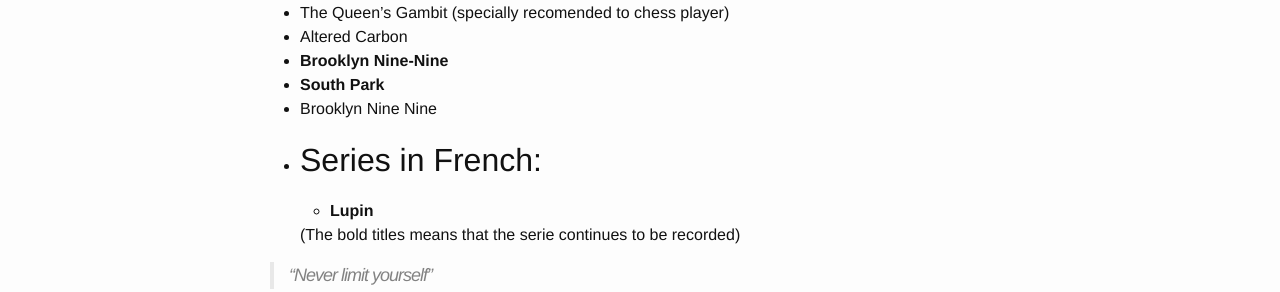
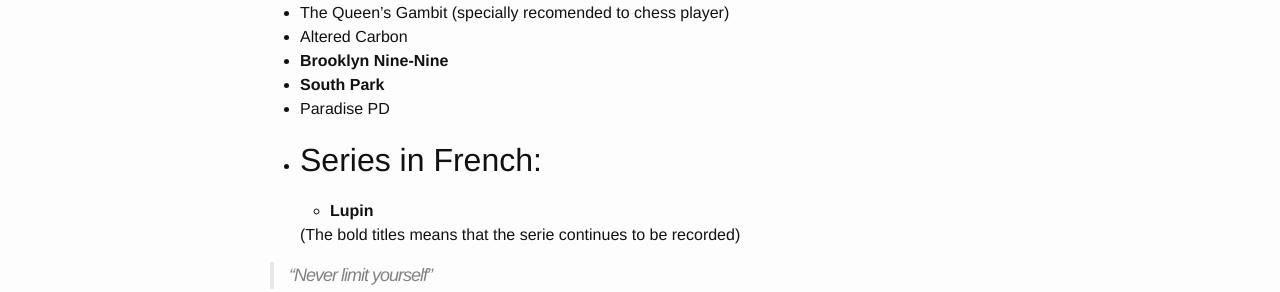
Before and after one commit to MAInformatico/MAInformatico.github.io, a Jekyll site: the page built from Series_Time.md, in a window 1280 px wide. Shown: the part 618-910 px from the top of the page. Built offline with Jekyll 4.4.1, drawn with Linux system fonts in a browser that asks for light colours.

Commit message:
updating series

```diff
--- a/Series_Time.md
+++ b/Series_Time.md
@@ -23,7 +23,7 @@
 * Altered Carbon
 * **Brooklyn Nine-Nine**
 * **South Park**
-* Brooklyn Nine Nine
+* Paradise PD
 
 
 
```
